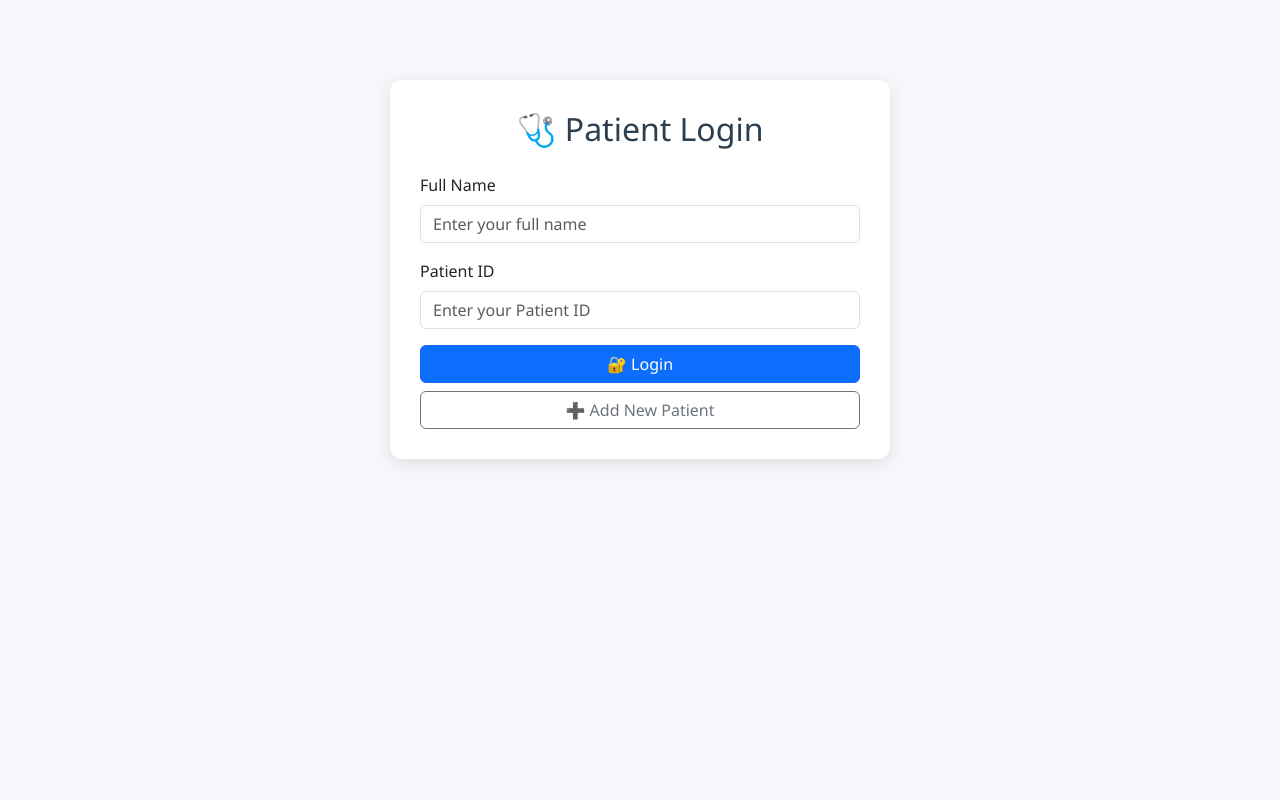
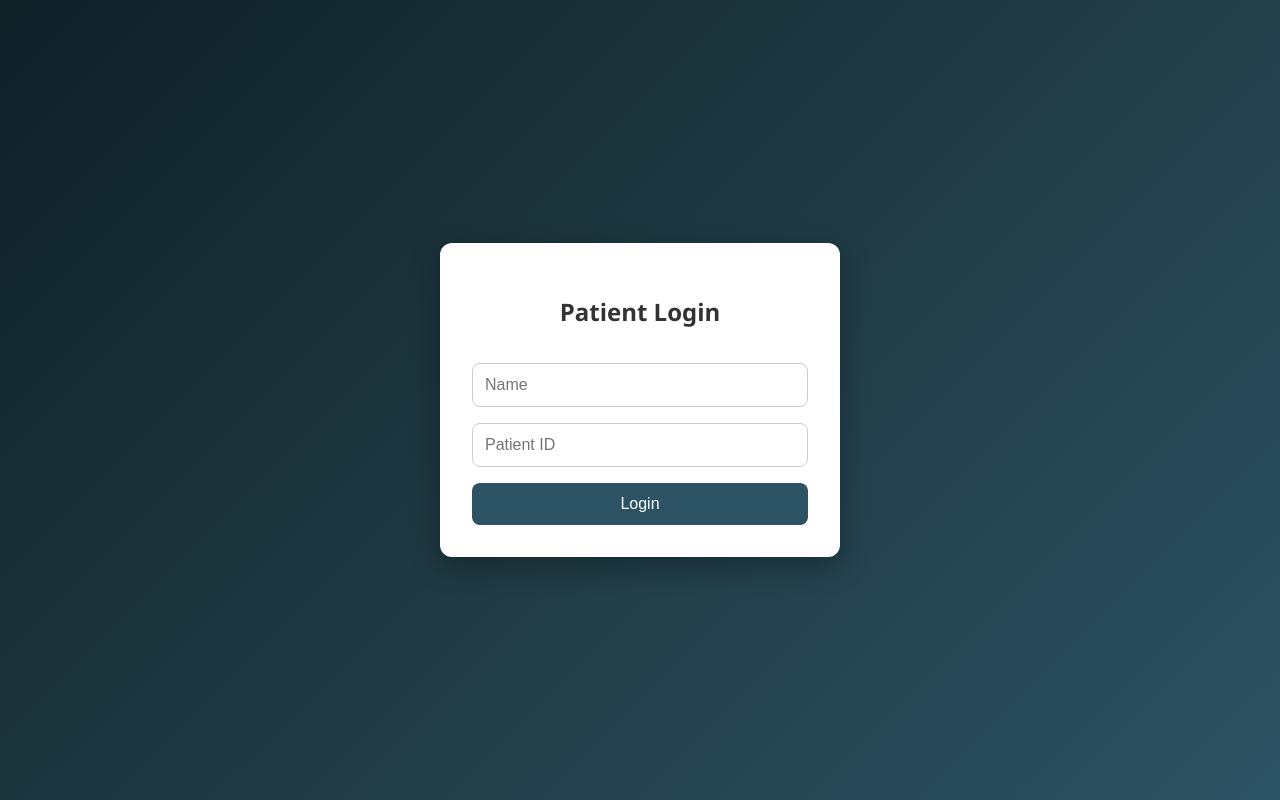
Before and after one commit to The-Wimp/Practise, a Flask app: page / in a window 1280 px wide. Run offline with Flask 3, Linux system fonts and the light colour scheme.

Commit message:
Update login.html
login box coming up

```diff
--- a/wiiseview/templates/login.html
+++ b/wiiseview/templates/login.html
@@ -1,65 +1,93 @@
 <!DOCTYPE html>
 <html lang="en">
 <head>
-  <meta charset="UTF-8">
-  <title>Patient Login</title>
-  <meta name="viewport" content="width=device-width, initial-scale=1">
-  <link
-    href="https://cdn.jsdelivr.net/npm/bootstrap@5.3.0/dist/css/bootstrap.min.css"
-    rel="stylesheet"
-  >
+  <meta charset="UTF-8" />
+  <meta name="viewport" content="width=device-width, initial-scale=1.0" />
+  <title>Login</title>
   <style>
+    * {
+      box-sizing: border-box;
+    }
+
     body {
-      background-color: #f5f7fa;
+      margin: 0;
       font-family: 'Segoe UI', sans-serif;
+      background: linear-gradient(135deg, #0f2027, #203a43, #2c5364);
+      height: 100vh;
+      display: flex;
+      justify-content: center;
+      align-items: center;
+      overflow: hidden;
     }
+
     .login-container {
-      max-width: 500px;
-      margin: 80px auto;
-      padding: 30px;
-      background: #fff;
+      background: white;
+      padding: 2rem;
       border-radius: 12px;
-      box-shadow: 0 4px 16px rgba(0,0,0,0.1);
+      box-shadow: 0 10px 30px rgba(0,0,0,0.3);
+      width: 100%;
+      max-width: 400px;
+      opacity: 0;
+      transform: translateY(100%);
+      animation: slideUp 0.8s ease-out forwards;
     }
+
+    @keyframes slideUp {
+      to {
+        transform: translateY(0);
+        opacity: 1;
+      }
+    }
+
     h2 {
       text-align: center;
-      color: #2c3e50;
-      margin-bottom: 25px;
+      color: #333;
+    }
+
+    form {
+      display: flex;
+      flex-direction: column;
+    }
+
+    input[type="text"],
+    input[type="submit"] {
+      padding: 0.75rem;
+      margin-top: 1rem;
+      border: 1px solid #ccc;
+      border-radius: 8px;
+      font-size: 1rem;
+    }
+
+    input[type="submit"] {
+      background-color: #2c5364;
+      color: white;
+      border: none;
+      cursor: pointer;
+      transition: background 0.3s ease;
+    }
+
+    input[type="submit"]:hover {
+      background-color: #1c3a4a;
+    }
+
+    .error {
+      color: red;
+      text-align: center;
+      margin-top: 1rem;
     }
   </style>
 </head>
 <body>
-  <div class="container">
-    <div class="login-container">
-      <h2>🩺 Patient Login</h2>
-
-      {% if error %}
-        <div class="alert alert-danger" role="alert">
-          {{ error }}
-        </div>
-      {% endif %}
-
-      <form method="POST" novalidate>
-        <div class="mb-3">
-          <label for="name" class="form-label">Full Name</label>
-          <input type="text" id="name" name="name" class="form-control" required
-            placeholder="Enter your full name"
-            title="Your registered name">
-        </div>
-
-        <div class="mb-3">
-          <label for="patient_id" class="form-label">Patient ID</label>
-          <input type="text" id="patient_id" name="patient_id" class="form-control" required
-            placeholder="Enter your Patient ID"
-            title="Patient ID (like P001)">
-        </div>
-
-        <div class="d-grid gap-2">
-          <button type="submit" class="btn btn-primary">🔐 Login</button>
-          <a href="/add_patient" class="btn btn-outline-secondary">➕ Add New Patient</a>
-        </div>
-      </form>
-    </div>
+  <div class="login-container">
+    <h2>Patient Login</h2>
+    <form method="POST">
+      <input type="text" name="name" placeholder="Name" required />
+      <input type="text" name="patient_id" placeholder="Patient ID" required />
+      <input type="submit" value="Login" />
+    </form>
+    {% if error %}
+      <div class="error">{{ error }}</div>
+    {% endif %}
   </div>
 </body>
 </html>
```
